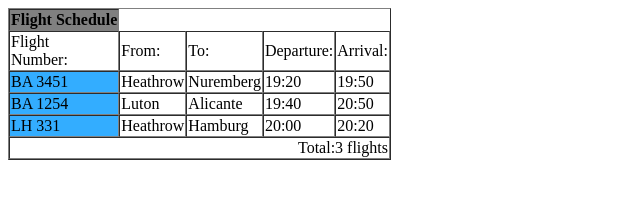
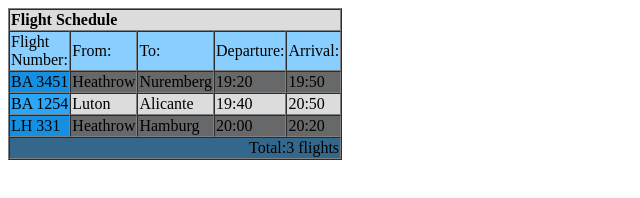
Before and after one commit to penchalavamsic/HTML-CSS, a plain HTML site: page Tables3.html in a window 1280 px wide. Shown: the whole page, without its empty margins (0-640 px from the left). Drawn offline with Linux system fonts and the light colour scheme.

Commit message:
classes, <style>

```diff
--- a/Tables3.html
+++ b/Tables3.html
@@ -3,7 +3,9 @@
     <head>
         <style>
             .h1{
-                background-color: grey;
+                background-color: rgb(220, 220, 220);
+                text-align: left;
+
             }
             .h2{
                 background-color: rgba(107, 196, 255, 0.801);
@@ -11,45 +13,48 @@
             .h3{
                 background-color: rgba(0, 153, 255, 0.801);
             }
+            .h4{
+                background-color: rgba(0, 67, 112, 0.801);
+            }
+            .h5{
+                background-color: rgb(103, 104, 105);
+            }
         </style>
     </head>
 
 <body>
     <table border="1" cellspacing="0" colspan="0" style:"border-collapse:collapse;">
-        <th class="h1">Flight Schedule</th>
-        <tr>
-            <div class="h2">
+        <th class="h1" colspan="5">Flight Schedule</th>
+        <tr class="h2">
+
                 <td>Flight<br>Number:</td>
                 <td>From:</td>
                 <td>To:</td>
                 <td>Departure:</td>
                 <td>Arrival:</td>
-            </div>
+
         </tr>
-        <tr>
+        <tr class="h5">
             <td class="h3">BA 3451</td>
             <td>Heathrow</td>
             <td>Nuremberg</td>
             <td>19:20</td>
             <td>19:50</td>
         </tr>
-        <tr>
+        <tr class="h1">
             <td class="h3">BA 1254</td>
-            <div class="h1">
                 <td>Luton</td>
                 <td>Alicante</td>
                 <td>19:40</td>
                 <td>20:50</td>
             </div>
         </tr>
-        <tr>
+        <tr class="h5">
             <td class="h3">LH 331</td>
-            <div class="h5">
                 <td>Heathrow</td>
                 <td>Hamburg</td>
                 <td>20:00</td>
                 <td>20:20</td>
-            </div>
         </tr>
         <tr>
             <td class="h4" colspan="5" style="text-align:right">Total:3 flights</td>
```
